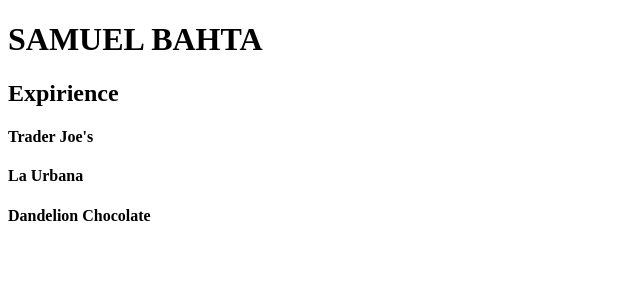
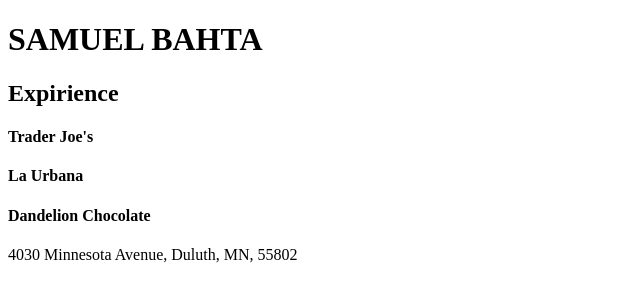
Before and after one commit to sBahta1/sBahta1.github.io, a plain HTML site: page index.html in a window 1280 px wide. Shown: the whole page, without its empty margins (0-640 px from the left). Drawn offline with Linux system fonts and the light colour scheme.

Commit message:
Update index.html

```diff
--- a/index.html
+++ b/index.html
@@ -21,5 +21,6 @@
         </p>
       </div>
       </div>
+    <footer>4030 Minnesota Avenue, Duluth, MN, 55802</footer>
   </body>
  </html>
```
